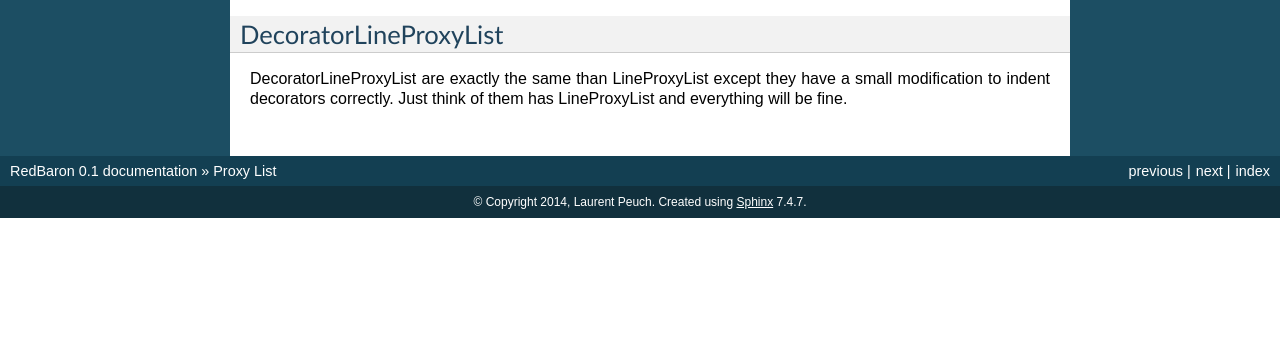
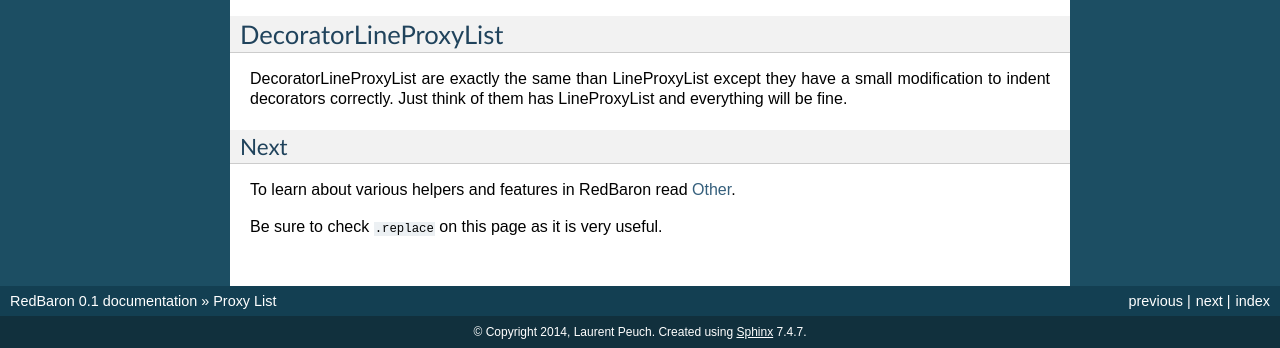
Before and after one commit to PyCQA/redbaron, a Sphinx documentation site: the page built from docs/proxy_list.rst, in a window 1280 px wide and 900 px high, scrolled down 4751 px, cut to the strip 552-900 px from the top of the window. Built offline with Sphinx 7.4.7, drawn with Linux system fonts in a browser that asks for light colours; before the commit the page ends 5521 px from its top, so only the background shows below that.

Commit message:
[doc] add a next section to proxy_list

```diff
--- a/docs/proxy_list.rst
+++ b/docs/proxy_list.rst
@@ -327,3 +327,10 @@ DecoratorLineProxyList
 DecoratorLineProxyList are exactly the same than LineProxyList except they have
 a small modification to indent decorators correctly. Just think of them has
 LineProxyList and everything will be fine.
+
+Next
+~~~~
+
+To learn about various helpers and features in RedBaron read :doc:`other`.
+
+Be sure to check :file:`.replace` on this page as it is very useful.
```
